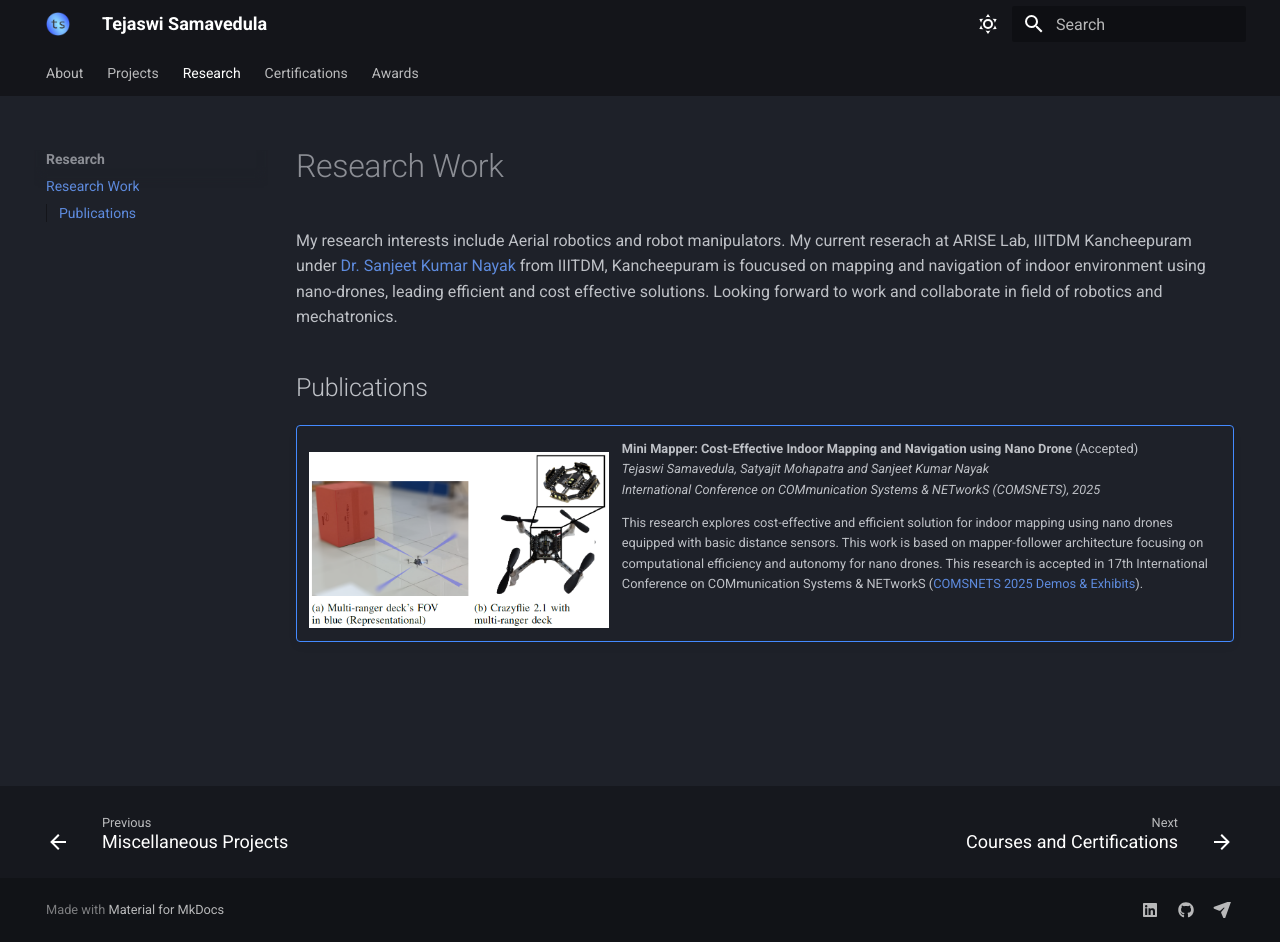
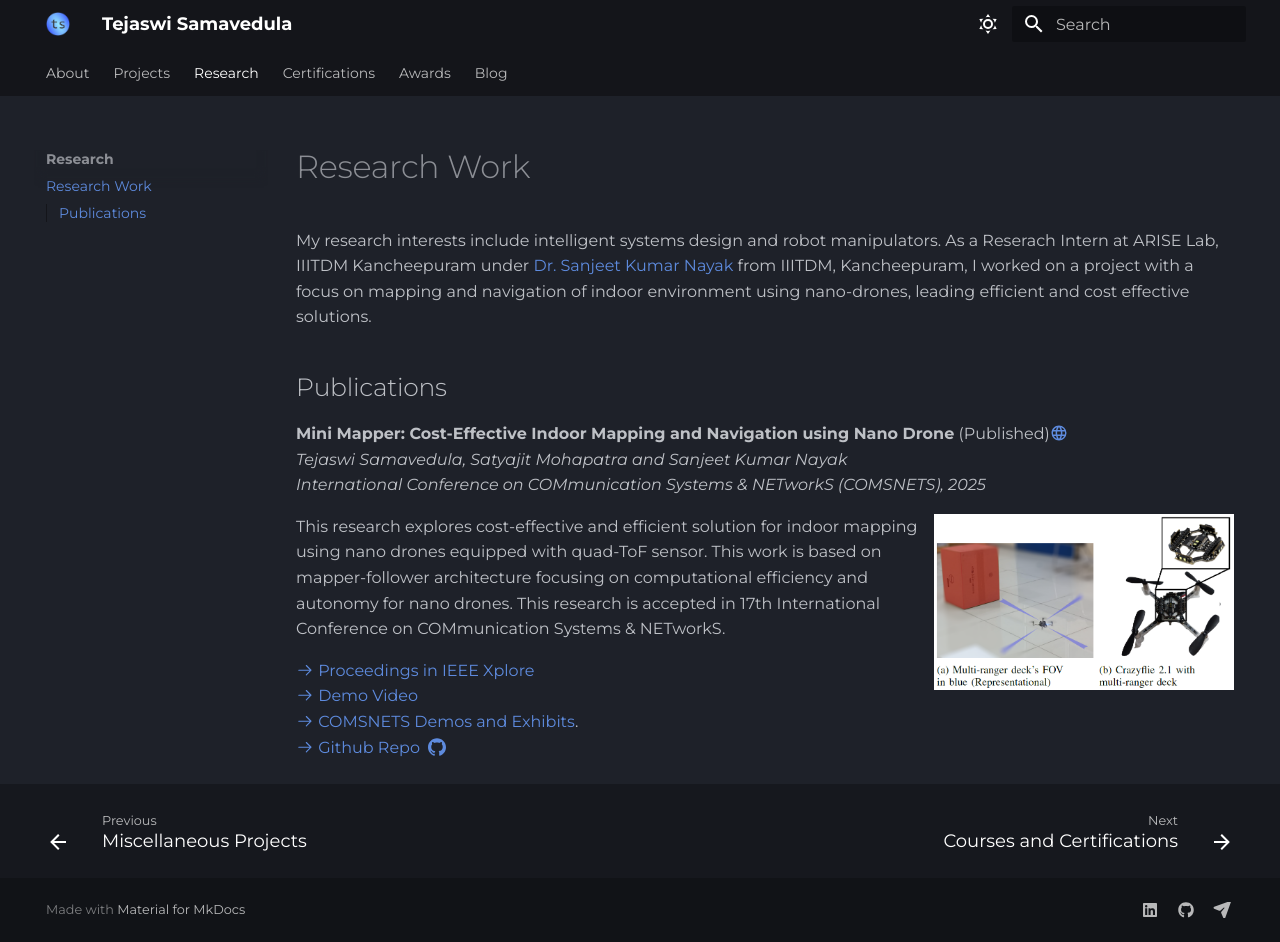
Before and after one commit to tejaswisam/tejaswi, an MkDocs documentation site: the page built from docs/research/index.md, in a window 1280 px wide and 942 px high. Built offline with MkDocs 1.6.1 and Material for MkDocs 9.7.7, drawn with Linux system fonts in a browser that asks for light colours; some web fonts are replaced.

Commit message:
updated the comsnets

```diff
--- a/docs/research/index.md
+++ b/docs/research/index.md
@@ -1,16 +1,23 @@
 # Research Work
 
-My research interests include Aerial robotics and robot manipulators. My current reserach at ARISE Lab, IIITDM Kancheepuram under [Dr. Sanjeet Kumar Nayak](https://www.iiitdm.ac.in/people/faculty/sanjeetn@iiitdm.ac.in){:target="_blank"} from IIITDM, Kancheepuram is foucused on mapping and navigation of indoor environment using nano-drones, leading efficient and cost effective solutions. Looking forward to work and collaborate in field of robotics and mechatronics.
-
+My research interests include intelligent systems design and robot manipulators. As a Reserach Intern at ARISE Lab, IIITDM Kancheepuram under [Dr. Sanjeet Kumar Nayak](https://www.iiitdm.ac.in/people/faculty/sanjeetn@iiitdm.ac.in){:target="_blank"} from IIITDM, Kancheepuram, I worked on a project with a focus on mapping and navigation of indoor environment using nano-drones, leading efficient and cost effective solutions.
 ## Publications
 
-!!! note ""
-    ![research](images/image.png){ align=left width="300" loading=lazy }
-    **Mini Mapper: Cost-Effective Indoor Mapping and Navigation using Nano Drone** (Accepted)
-    <br>
-    *Tejaswi Samavedula, Satyajit Mohapatra and Sanjeet Kumar Nayak*
-    <br>
-    *International Conference on COMmunication Systems & NETworkS (COMSNETS), 2025*
-    <br>
+<!-- !!! note "" -->
+**Mini Mapper: Cost-Effective Indoor Mapping and Navigation using Nano Drone** (Published)[:material-web:](https://ieeexplore.ieee.org/document/10885580){:target="_blank"}
+<br>
+*Tejaswi Samavedula, Satyajit Mohapatra and Sanjeet Kumar Nayak*
+<br>
+*International Conference on COMmunication Systems & NETworkS (COMSNETS), 2025*
+<br>
+![research](images/image.png){ align=right width="300" loading=lazy }
 
-    This research explores cost-effective and efficient solution for indoor mapping using nano drones equipped with basic distance sensors. This work is based on mapper-follower architecture focusing on computational efficiency and autonomy for nano drones. This research is accepted in 17th International Conference on COMmunication Systems & NETworkS ([COMSNETS 2025 Demos & Exhibits](https://www.comsnets.org/demos_exhibits.html){:target="_blank"}).
+This research explores cost-effective and efficient solution for indoor mapping using nano drones equipped with quad-ToF sensor. This work is based on mapper-follower architecture focusing on computational efficiency and autonomy for nano drones. This research is accepted in 17th International Conference on COMmunication Systems & NETworkS.
+
+[:octicons-arrow-right-24: Proceedings in IEEE Xplore](https://ieeexplore.ieee.org/document/10885580){:target="_blank"}
+<br>
+[:octicons-arrow-right-24: Demo Video](https://www.youtube.com/watch?v=BqCE9QlfSPI){:target="_blank"}
+<br>
+[:octicons-arrow-right-24: COMSNETS Demos and Exhibits](https://www.comsnets.org/archive/2025/demos_exhibits.html){:target="_blank"}.
+<br>
+[:octicons-arrow-right-24: Github Repo&nbsp;&nbsp;:simple-github:](https://github.com/tejaswisam/crazyswarm2){:target="_blank"}
--- a/mkdocs.yml
+++ b/mkdocs.yml
@@ -7,7 +7,7 @@ theme:
   icon:
     logo: fontawesome/solid/w
   font:
-    text: Roboto
+    text: Montserrat
     code: Red Hat Mono
   features:
     - toc.integrate
@@ -82,6 +82,7 @@ nav:
   - About: index.md
   - Projects:
     - projects/index.md
+    - TRACE Device: projects/trace_device/trace_device.md
     - Multi-Utility Measuring Pen (Patent Pending): projects/mum_pen/mum_pen.md
     - Indoor Mapping and Navigation using Crazyflie Nano-drone: projects/crazyflie/crazyflie.md
     - Design and Development of Autonomous Drone: projects/autonomous_drone/autonomous_drone.md
@@ -96,5 +97,5 @@ nav:
     - certifications/index.md
   - Awards:
     - awards/index.md
-  # - Blog:
-  #   - blog/index.md
+  - Blog:
+    - blog/index.md
```
Also changed, not shown: docs/index.md (+43 -30 lines), docs/projects/index.md (+1 -0 lines), docs/projects/trace_device/trace_device.md (added, +23 -0 lines).
